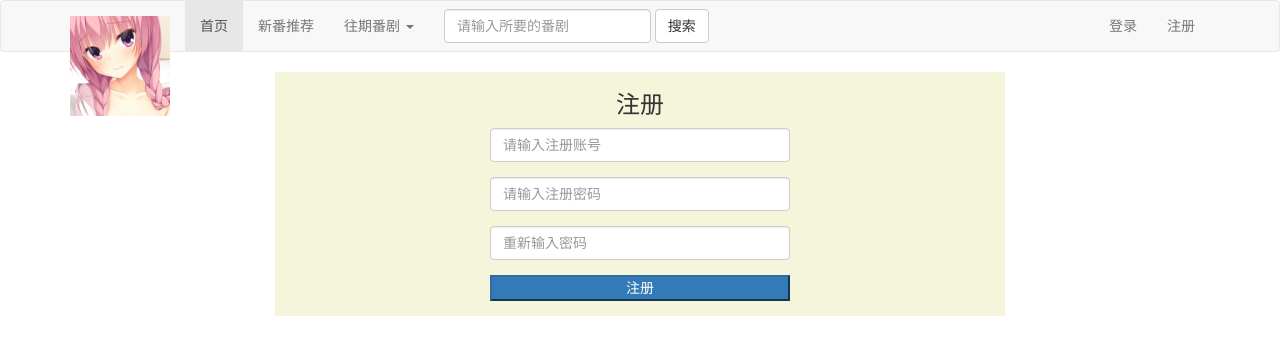
After one commit to wanglincat/newacg, a Flask app: page /regist/ in a window 1280 px wide. The commit adds this page. Shown: the top 355 px of the page. Run offline with Flask 2, Linux system fonts and the light colour scheme; parts of the project's set-up code (start-up, migrations or seed data) failed here and were passed over; some libraries are stand-ins or nearby versions.

Commit message:
登录注册页面

```diff
--- a/newanimation.py
+++ b/newanimation.py
@@ -1,6 +1,6 @@
 #encoding: utf-8
 
-from flask import Flask,render_template
+from flask import Flask,render_template,request
 import config
 
 app = Flask(__name__)
@@ -10,6 +10,19 @@ app.config.from_object(config)
 def index():
     return render_template('index.html')
 
+@app.route('/login/',methods=['GET','POST'])
+def login():
+    if request.method=='GET':
+        return render_template('login.html')
+    else:
+        pass
+
+@app.route('/regist/',methods=['GET','POST'])
+def regist():
+    if request.method=='GET':
+        return render_template('regist.html')
+    else:
+        pass
 @app.route('/animation/<name>')
 def animation(name):
 
--- a/static/css/base.css
+++ b/static/css/base.css
@@ -1,3 +1,10 @@
 .logo{
     width: 100px;
 }
+
+.main{
+    background: beige;
+    width: 730px;
+    margin: 0 auto;
+    overflow: hidden;
+}
--- /dev/null
+++ b/static/css/regist.css
@@ -0,0 +1,8 @@
+.form-container{
+    width: 300px;
+    margin: 0 auto;
+}
+
+.logintittle{
+    text-align: center;
+}
--- a/templates/base.html
+++ b/templates/base.html
@@ -52,12 +52,14 @@
         <button type="submit" class="btn btn-default">搜索</button>
       </form>
       <ul class="nav navbar-nav navbar-right">
-        <li><a href="#">登录</a></li>
-        <li><a href="#">注册</a></li>
+        <li><a href="{{ url_for('login') }}">登录</a></li>
+        <li><a href="{{ url_for('regist') }}">注册</a></li>
       </ul>
     </div><!-- /.navbar-collapse -->
   </div><!-- /.container -->
 </nav>
-{% block main%}{% endblock %}
+    <div class="main"> {% block main%}{% endblock %}
+    </div>
+
 </body>
 </html>
--- /dev/null
+++ b/templates/regist.html
@@ -0,0 +1,27 @@
+{% extends 'base.html' %}
+
+{% block tittle %}注册{% endblock %}
+
+{% block head %}
+    <link rel="stylesheet" href="{{ url_for ('static',filename ='css/regist.css') }}"
+{% endblock %}
+
+{% block main %}
+    <h3 class="logintittle">注册</h3>
+   <form action="",methon="POST">
+   <div class="form-container">
+       <div class="form-group">
+           <input type="text" class="form-control" placeholder="请输入注册账号">
+       </div>
+       <div class="form-group">
+           <input type="text" class="form-control" placeholder="请输入注册密码">
+       </div>
+        <div class="form-group">
+           <input type="text" class="form-control" placeholder="重新输入密码">
+       </div>
+       <div class="form-group">
+           <button class="btn-primary btn-block">注册</button>
+
+   </div>
+   </form>
+{% endblock %}
```
Also changed, not shown: static/css/login.css (added, +8 -0 lines), templates/login.html (added, +24 -0 lines).
